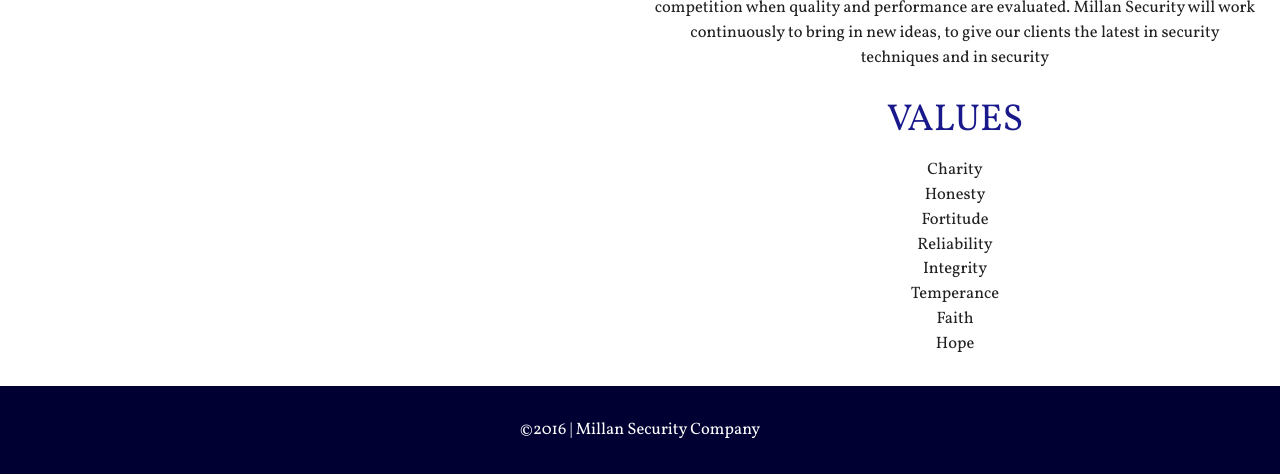
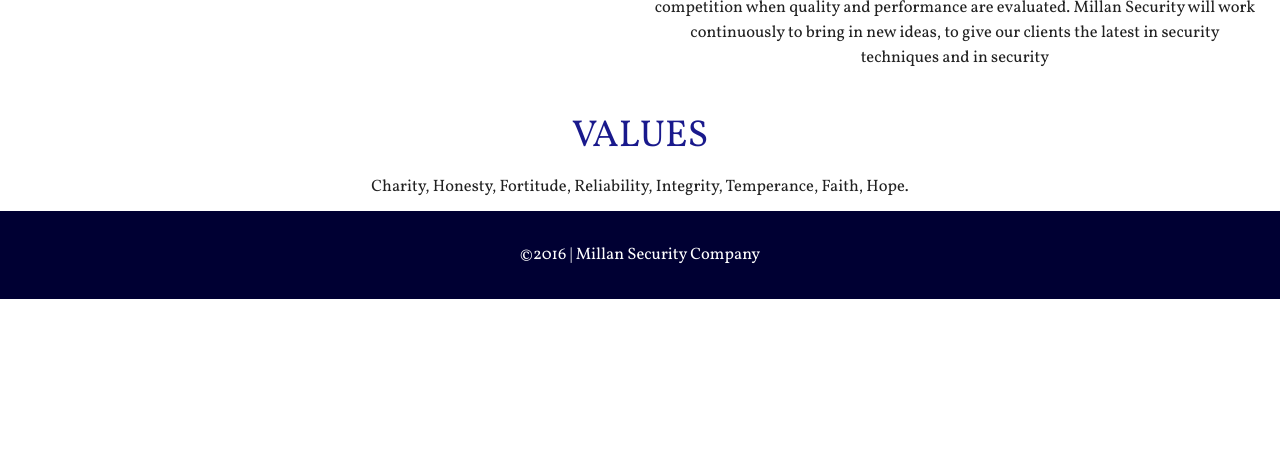
Before and after one commit to Luciekimotho/Millan, a plain HTML site: page about.html in a window 1280 px wide. Shown: the part 724-1198 px from the top of the page. After the commit the page ends 1023 px from the top, so only its background shows below. Drawn offline with nearby package versions, Linux system fonts and the light colour scheme; some packages are replaced by stand-ins of ours; a script that the page names is missing.

Commit message:
About page diving into sections done

```diff
--- a/about.html
+++ b/about.html
@@ -56,7 +56,6 @@
                 <br>
                  <h3>VISION</h3>
         <p>The vision at Millan Security, is of a highly trained and efficient team of security and customer service personnel, ready for anything that may occur and quick to respond to customer needs and concerns.</p>
-
             </div>
 
         <div  class="col s12 m6 l6">
@@ -65,19 +64,13 @@
 <br><br>
         <h3>PHILOSOPHY</h3>
         <p>At Millan Security we take pride that our company was formed with one premise in mind, and that is to bring a degree of experience, dedication, and professionalism to the security industry that has long been missing. We aspire to be ahead of the competition when quality and performance are evaluated. Millan Security will work continuously to bring in new ideas, to give our clients the latest in security techniques and in security</p>
-
+        </div>
+        </div>
+        <div>
                 <h3>VALUES</h3>
-        <ul class="">
-            <li>Charity</li>
-            <li>Honesty</li>
-            <li>Fortitude</li>
-            <li>Reliability</li>
-            <li>Integrity</li>
-            <li>Temperance</li>
-            <li>Faith</li>
-            <li>Hope</li>
-        </ul>
-        </div>
+            <p>
+            Charity, Honesty, Fortitude, Reliability, Integrity, Temperance, Faith, Hope.
+            </p>
         </div>
     </div>
 
```
